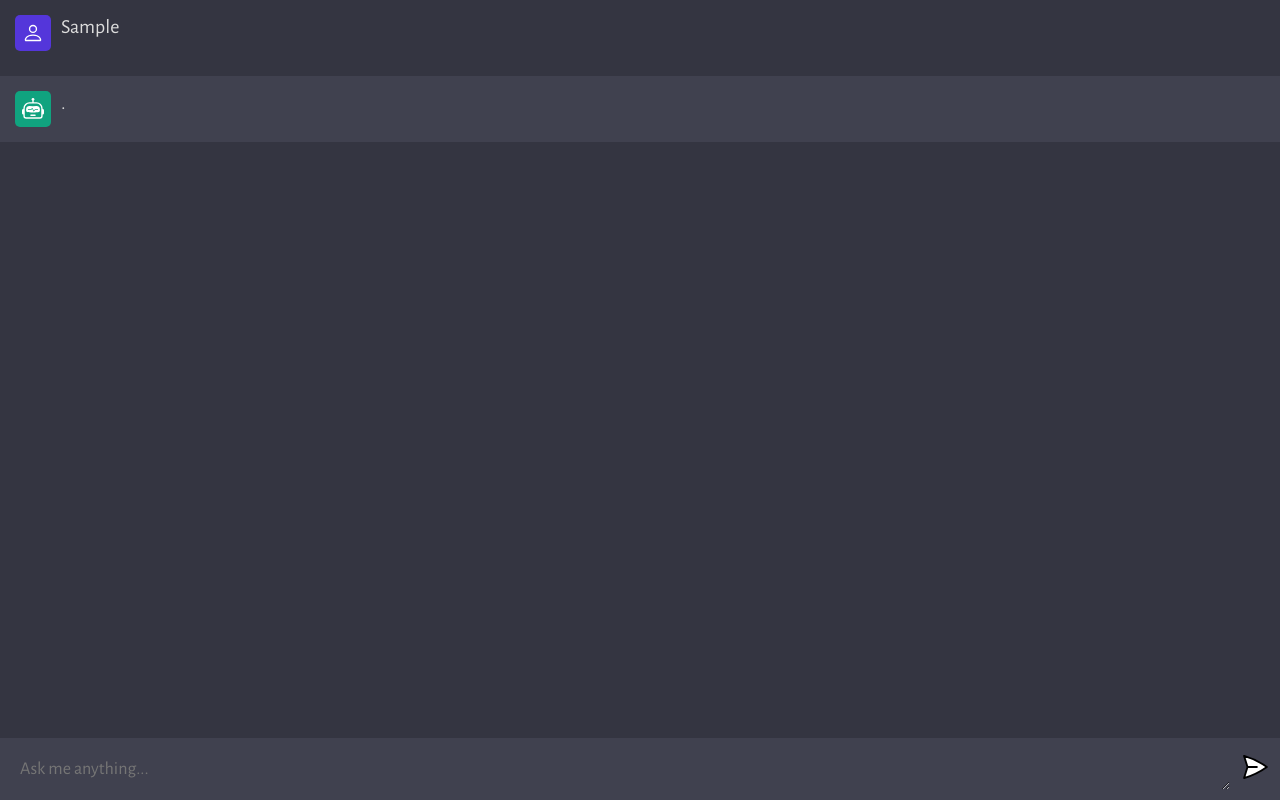
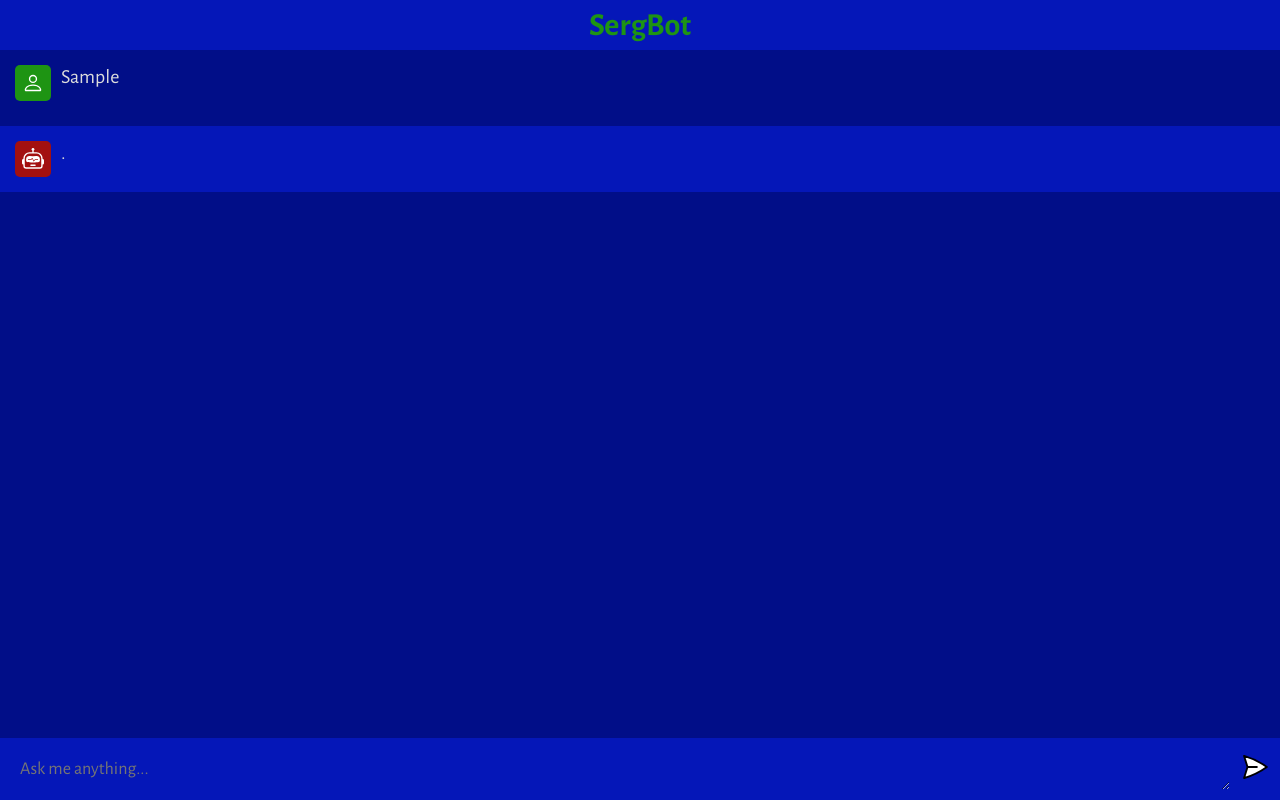
Before and after one commit to selaguardia/chatbotAI, a website built with Vite: page client/index.html in a window 1280 px wide. Both pictures are taken after typing "Sample" into the empty fields and a click on the button 1255 px from the left and 769 px from the top of the page. Built offline with nearby package versions, Linux system fonts and the light colour scheme; no server answers.

Commit message:
adds header and adds color scheme

```diff
--- a/client/index.html
+++ b/client/index.html
@@ -9,6 +9,9 @@
   </head>
   <body>
     <div id="app">
+      <div class="chat_header">
+        <h1>SergBot</h1>
+      </div>
       <div id="chat_container"></div>
 
       <form>
--- a/client/style.css
+++ b/client/style.css
@@ -1,4 +1,10 @@
 @import url("https://fonts.googleapis.com/css2?family=Alegreya+Sans:wght@100;300;400;500;700;800;900&display=swap");
+
+:root {
+  --primary: rgb(1, 14, 136);
+  --secondary: rgb(5, 23, 184);
+  --robot:#1e9413;
+}
 
 * {
   margin: 0;
@@ -7,19 +13,30 @@
   font-family: "Alegreya Sans", sans-serif;
 }
 
+
 body {
-  background: #343541;
+  background: var(--primary);
 }
 
 #app {
   width: 100vw;
   height: 100vh;
-  background: #343541;
+  background: var(--primary);
 
   display: flex;
   flex-direction: column;
   align-items: center;
   justify-content: space-between;
+}
+.chat_header{
+  width: 100vw;
+  background-color: var(--secondary);
+  display: flex;
+  flex-direction: column;
+  align-items: center;
+  justify-content: space-between;
+  color: var(--robot);
+  padding: 6px;
 }
 
 #chat_container {
@@ -50,7 +67,7 @@ body {
 }
 
 .ai {
-  background: #40414F;
+  background: var(--secondary);
 }
 
 .chat {
@@ -69,7 +86,7 @@ body {
   height: 36px;
   border-radius: 5px;
 
-  background: #5436DA;
+  background: #1e9413;
 
   display: flex;
   justify-content: center;
@@ -77,7 +94,7 @@ body {
 }
 
 .ai .profile {
-  background: #10a37f;
+  background: #a31010;
 }
 
 .profile img {
@@ -117,7 +134,7 @@ form {
   max-width: 1280px;
   margin: 0 auto;
   padding: 10px;
-  background: #40414F;
+  background: var(--secondary);
 
   display: flex;
   flex-direction: row;
--- a/server/package.json
+++ b/server/package.json
@@ -4,7 +4,7 @@
   "description": "",
   "type": "module",
   "scripts": {
-    "server": "nodemon server"
+    "server": "server"
   },
   "keywords": [],
   "author": "Sergio Laguardia",
```
